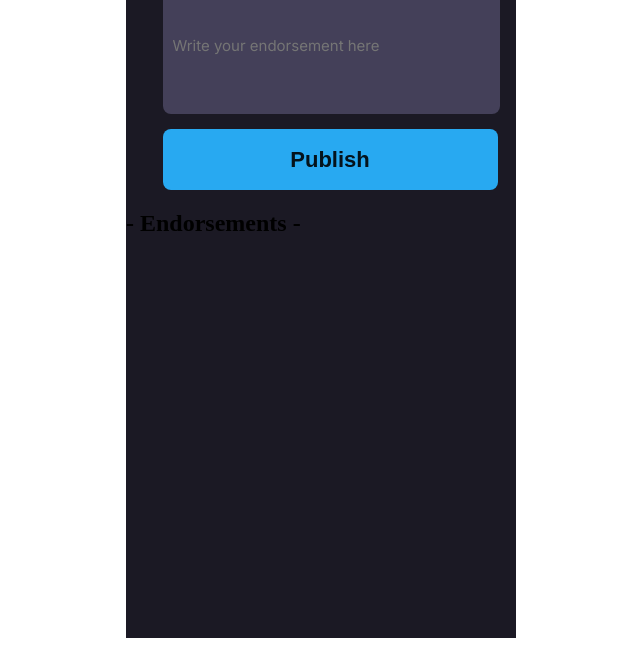
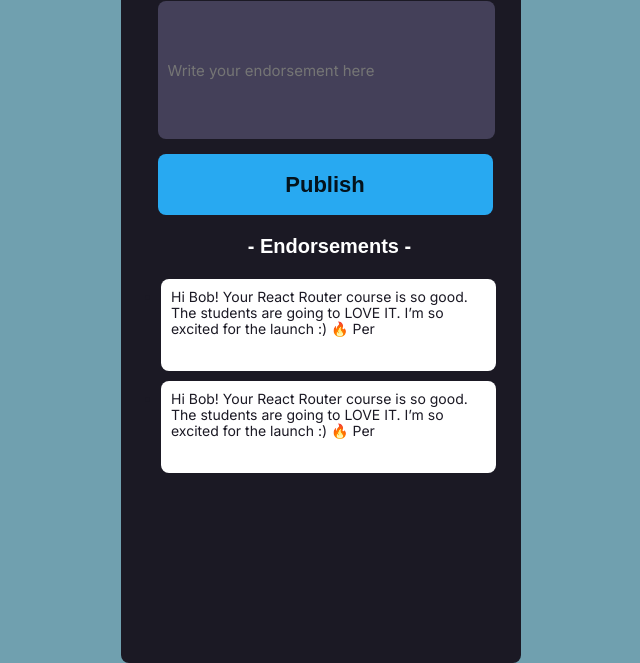
Before and after one commit to jayvjayv/super-duper-fishstick, a plain HTML site: page index.html in a window 1280 px wide. Shown: the part 206-869 px from the top of the page, without its empty margins (319-959 px from the left). Before the commit the page ends 844 px from the top, so only its background shows below. Drawn offline with nearby package versions, Linux system fonts and the light colour scheme.

Commit message:
Add styling to bottom half of content
Style endorsements title & endorsement messages

Add background color to the body

Fix alignments and add border radius to main container

```diff
--- a/index.html
+++ b/index.html
@@ -1,29 +1,40 @@
-<!doctype html>
+<!DOCTYPE html>
 <html>
   <head>
-        <link rel="stylesheet" href="https://cdnjs.cloudflare.com/ajax/libs/normalize/8.0.1/normalize.css">
-        <link rel="preconnect" href="https://fonts.googleapis.com">
-        <link rel="preconnect" href="https://fonts.gstatic.com" crossorigin>
-        <link href="https://fonts.googleapis.com/css2?family=Inter&display=swap" rel="stylesheet">
+    <link
+      rel="stylesheet"
+      href="https://cdnjs.cloudflare.com/ajax/libs/normalize/8.0.1/normalize.css"
+    />
+    <link rel="preconnect" href="https://fonts.googleapis.com" />
+    <link rel="preconnect" href="https://fonts.gstatic.com" crossorigin />
+    <link
+      href="https://fonts.googleapis.com/css2?family=Inter&display=swap"
+      rel="stylesheet"
+    />
     <title>We are the Champions</title>
-        <link rel="stylesheet" href="./src/css/index.css">
+    <link rel="stylesheet" href="./src/css/index.css" />
   </head>
   <body>
     <div class="main-container">
       <div class="top-container">
-                <img src="./src/assets/freddie.png" >
+        <img src="./src/assets/freddie.png" />
         <h1 id="top-title">We are the Champions</h1>
-                <input type="text" name="endor-field" id="endor-field" placeholder="Write your endorsement here">
+        <input
+          type="text"
+          name="endor-field"
+          id="endor-field"
+          placeholder="Write your endorsement here"
+        />
         <button id="publish-btn">Publish</button>
       </div>
       <div class="bottom-container">
         <h2 id="endor-title">- Endorsements -</h2>
         <ul id="endor-list">
-
+            <li>Hi Bob! Your React Router course is so good. The students are going to LOVE IT. I’m so excited for the launch :) 🔥 Per</li>
+            <li>Hi Bob! Your React Router course is so good. The students are going to LOVE IT. I’m so excited for the launch :) 🔥 Per</li>
         </ul>
       </div>
     </div>
-
     <script src="./src/scripts/index.js"></script>
   </body>
 </html>
--- a/src/css/index.css
+++ b/src/css/index.css
@@ -1,6 +1,7 @@
 html, body {
     margin: 0;
     padding: 0;
+    background: #70a0af;
 }
 
 .main-container{
@@ -13,6 +14,11 @@ html, body {
     flex-direction: column;
 
     margin: 0 auto;
+
+    padding-right: 10px;
+
+    border-radius: 8px;
+    margin-top: 25px;
 }
 
 
@@ -29,7 +35,7 @@ img{
     width: 90px;
     height: 90px;
 
-    padding-left: 110px;
+    padding-left: 130px;
     padding-right: 110px;
     padding-top: 30px;
 }
@@ -43,6 +49,8 @@ img{
     font-weight: 700;
 
     text-align: center;
+
+    padding-left: 25px;
 
 }
 
@@ -62,8 +70,6 @@ img{
     font-size: 15px;
     font-style: normal;
     font-weight: 400;
-
-    vertical-align: top;
 
 }
 
@@ -85,3 +91,45 @@ img{
     margin: 0 auto;
 
 }
+
+.bottom-container{
+    width: 317px;
+
+    display: flex;
+    flex-direction: column;
+}
+
+#endor-title{
+    color: white;
+    font-family: "Josefin Sans", sans-serif;
+
+    font-size: 20px;
+    font-style: normal;
+    font-weight: 700;
+
+    text-align: center;
+    margin-top: 20px;
+    margin-bottom: 5px;
+
+    padding-left: 100px;
+}
+
+ul li{
+    background: #fff;
+
+    width: 315px;
+    height: 72px;
+
+    padding: 10px;
+
+    color: #1B1924;
+    font-family: 'Inter', sans-serif;
+    font-size: 14px;
+    font-style: normal;
+    font-weight: 400;
+
+    margin-bottom: 10px;
+
+    border-radius: 8px;
+
+}
```
Lines whose indentation alone changed are shown as unchanged.
